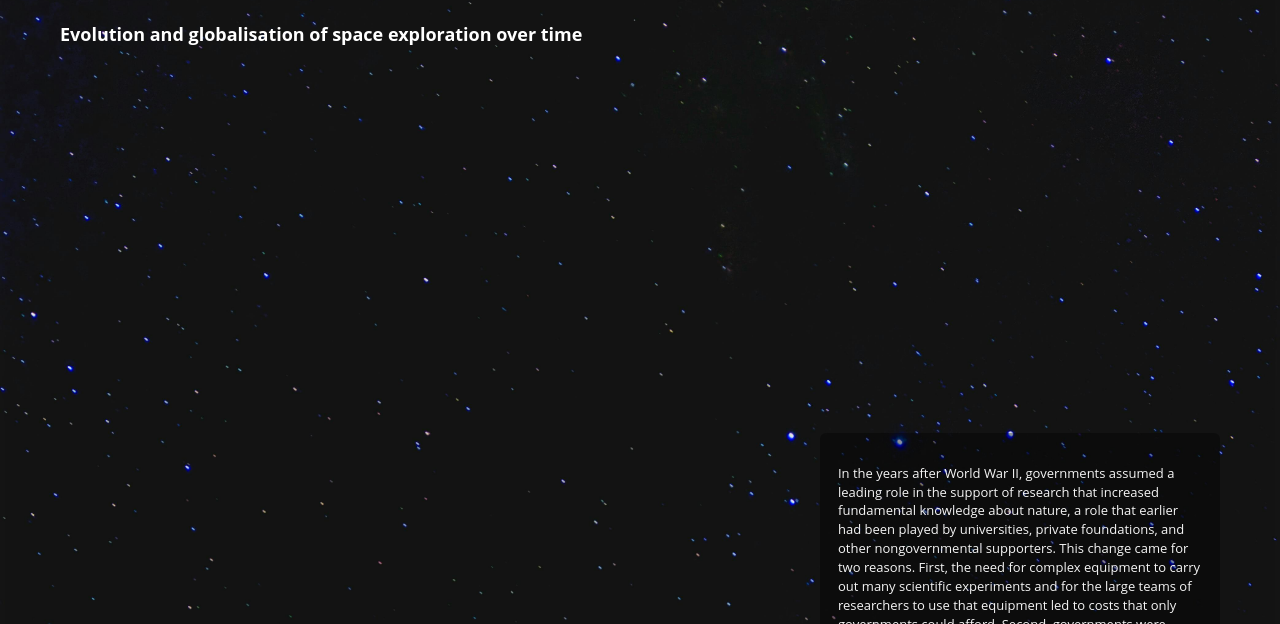
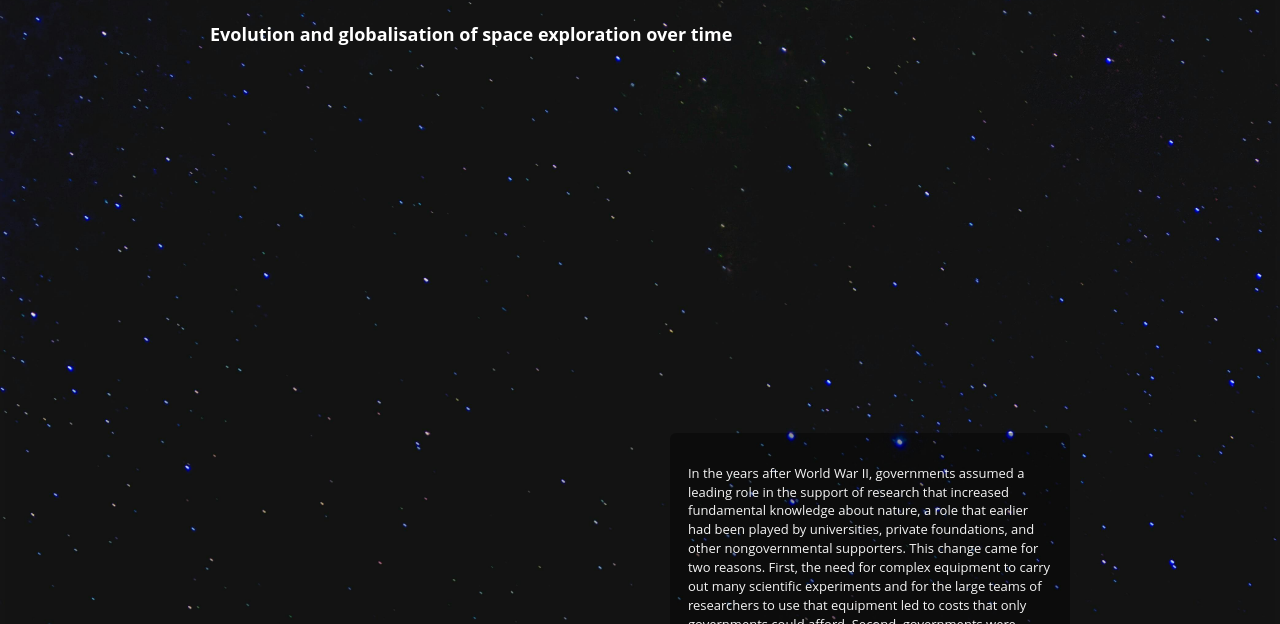
Before and after one commit to hzam0001/FIT3179-DV2, a plain HTML site: page DV2/index.html in a window 1280 px wide. Shown: the part 176-800 px from the top of the page. Drawn offline with nearby package versions, Linux system fonts and the light colour scheme; a script that the page names is missing.

Commit message:
adjust page width

```diff
--- a/DV2/css/styles.css
+++ b/DV2/css/styles.css
@@ -15,7 +15,7 @@ body {
 
 /* Page container */
 .page {
-  max-width: 1200px; /* keep page narrow to avoid horizontal scroll */
+  max-width: 900px; /* keep page narrow to avoid horizontal scroll */
   margin: 24px auto;
   padding: 20px;
   background: rgba(
```
